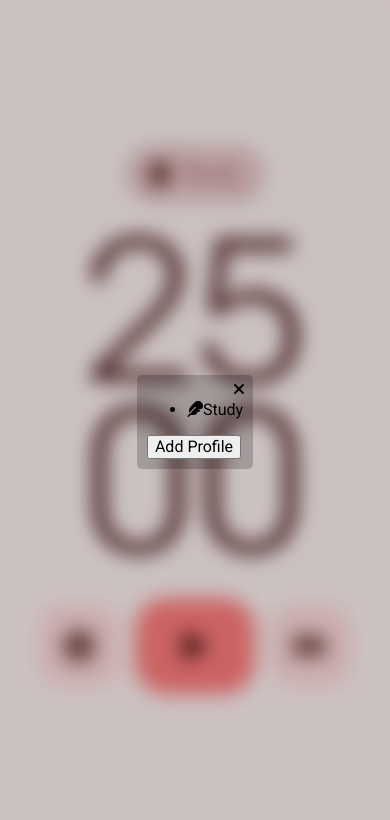
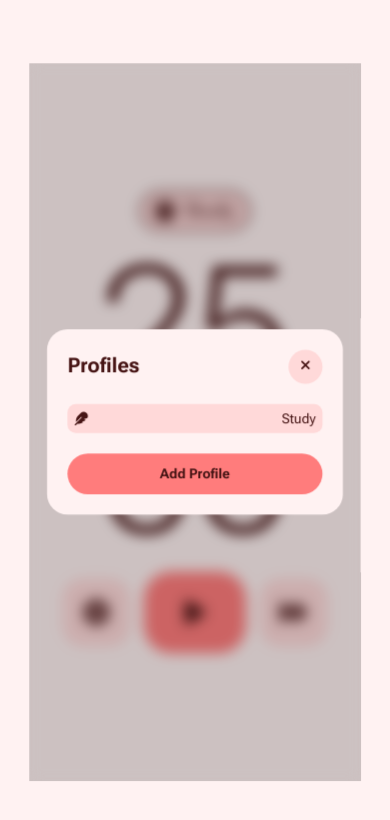
Before and after one commit to wenanoshe/pomo-san, a React (Vite) app: page / in a window 390 px wide. Both pictures are taken after a click on the button "Study". Shown: the top 820 px of the page. Built offline with nearby package versions, Linux system fonts and the light colour scheme.

Commit message:
Styling Modals; ProfileSwitcher and AddProfile

```diff
--- a/package.json
+++ b/package.json
@@ -6,7 +6,7 @@
   "scripts": {
     "dev": "vite --port 3000 --host",
     "build": "vite build",
-    "preview": "vite preview"
+    "preview": "vite preview --host"
   },
   "dependencies": {
     "@fortawesome/free-solid-svg-icons": "^6.2.0",
--- a/src/components/AddProfile.jsx
+++ b/src/components/AddProfile.jsx
@@ -1,4 +1,10 @@
 import { useState } from "react";
+
+import "../styles/components/AddProfile.scss";
+import Button from "./Button";
+
+import { FontAwesomeIcon } from "@fortawesome/react-fontawesome";
+import { faCirclePlus } from "@fortawesome/free-solid-svg-icons";
 
 const initForm = {
   name: "Another Profile",
@@ -61,10 +67,11 @@ const AddProfile = ({ addNewProfile, closeModal }) => {
   };
 
   return (
-    <form>
-      <div>
-        <label>Name your new profile</label>
+    <form className="profileForm">
+      <div className="profileForm__place">
+        <label>Profile name</label>
         <input
+          className="profileForm__input"
           type="text"
           name="name"
           value={form.name}
@@ -72,49 +79,68 @@ const AddProfile = ({ addNewProfile, closeModal }) => {
         />
       </div>
 
-      <div>
-        <label>Pomodoro duration (minutes)</label>
+      <div className="profileForm__place">
+        <label>Focus duration</label>
         <input
+          className="profileForm__input"
           type="number"
           name="pomodoro"
+          min="1"
+          max="99"
           value={form.session.pomodoro}
           onChange={handleChangeSession}
+          required
         />
       </div>
 
-      <div>
+      <div className="profileForm__place">
         <label>Break duration</label>
         <input
           type="number"
+          className="profileForm__input"
           name="break"
+          min="1"
+          max="99"
           value={form.session.break}
           onChange={handleChangeSession}
+          required
         />
       </div>
 
-      <div>
-        <label> Long Break duration</label>
+      <div className="profileForm__place">
+        <label>Long Break duration</label>
         <input
           type="number"
+          className="profileForm__input"
           name="longBreak"
+          min="1"
+          max="99"
           value={form.session.longBreak}
           onChange={handleChangeSession}
+          required
         />
       </div>
 
-      <div>
+      <div className="profileForm__place">
         <label>Sesions before long break</label>
         <input
           type="number"
+          className="profileForm__input"
           name="sessionsBeforeLongBreak"
           value={form.sessionsBeforeLongBreak}
           onChange={handleChange}
+          required
         />
       </div>
 
-      <button type="submit" onClick={handleSubmit}>
-        Add
-      </button>
+      <Button
+        type="submit"
+        onClick={handleSubmit}
+        className="profileForm__submit"
+      >
+        <span>Add</span>
+        <FontAwesomeIcon icon={faCirclePlus} />
+      </Button>
     </form>
   );
 };
--- a/src/components/Modal.jsx
+++ b/src/components/Modal.jsx
@@ -1,22 +1,15 @@
-import ReactDOM from "react-dom";
+// import ReactDOM from "react-dom";
 import "../styles/components/Modal.scss";
 
-import { FontAwesomeIcon } from "@fortawesome/react-fontawesome";
-import { faXmark } from "@fortawesome/free-solid-svg-icons";
-
-export default function Modals({ isOpen, closeModal, children }) {
-  return ReactDOM.createPortal(
+export default function Modals({ isOpen, closeModal, children, className}) {
+  return (
     <article
       className={`modal ${isOpen && "modal--open"}`}
       onClick={closeModal}
     >
-      <div className="modal__container" onClick={(e) => e.stopPropagation()}>
-        <button onClick={closeModal} className="modal__close">
-          <FontAwesomeIcon icon={faXmark} />
-        </button>
+      <div className={`${className} modal__container`} onClick={(e) => e.stopPropagation()}>
         {children}
       </div>
-    </article>,
-    document.getElementById("modals")
+    </article>
   );
 }
--- a/src/components/Pomodoro.jsx
+++ b/src/components/Pomodoro.jsx
@@ -4,8 +4,8 @@ import "../styles/components/Pomodoro.scss";
 import Timer from "./Timer";
 import ProfileSwitcher from "./ProfileSwitcher";
 
-import { FontAwesomeIcon as FAI } from "@fortawesome/react-fontawesome";
-import { faBrain, faMugHot } from "@fortawesome/free-solid-svg-icons";
+// import { FontAwesomeIcon as FAI } from "@fortawesome/react-fontawesome";
+// import { faBrain, faMugHot } from "@fortawesome/free-solid-svg-icons";
 
 // HOOKS
 import { useState, useEffect } from "react";
@@ -166,7 +166,6 @@ function Pomodoro() {
         currentProfile={currentProfile}
         handleChangeProfile={handleChangeProfile}
         addNewProfile={addNewProfile}
-        currentSession={currentSession}
       />
       <Timer
         secs={currentProfile.session[currentSession] * 60}
--- a/src/components/ProfileSwitcher.jsx
+++ b/src/components/ProfileSwitcher.jsx
@@ -1,7 +1,7 @@
 import { useModal } from "../hooks/useModal";
 
 import { FontAwesomeIcon } from "@fortawesome/react-fontawesome";
-import { faClock, faFeather } from "@fortawesome/free-solid-svg-icons";
+import { faClock, faFeather, faXmark } from "@fortawesome/free-solid-svg-icons";
 
 import AddProfile from "./AddProfile";
 import Modal from "./Modal";
@@ -14,36 +14,55 @@ const ProfileSwitcher = ({
   currentProfile,
   handleChangeProfile,
   addNewProfile,
-  currentSession,
 }) => {
   const [isOpenModal, openModal, closeModal] = useModal();
   const [isOpenAddProfile, openAddProfileModal, closeAddProfileModal] =
     useModal();
 
-  const handleClick = () => {
+  const handleClick = (e) => {
     closeModal();
-    handleChangeProfile();
+    handleChangeProfile(e);
   };
 
   return (
     <div className="ps">
-      <Modal isOpen={isOpenModal} closeModal={closeModal}>
-        <ul>
+      <Modal isOpen={isOpenModal} className="ps__modal-profiles">
+        <div className="ps__header">
+          <h3 className="ps__title">Profiles</h3>
+          <Button onClick={closeModal} className="btn--md sec ps__modal-close">
+            <FontAwesomeIcon icon={faXmark} />
+          </Button>
+        </div>
+        <ul className="ps__profiles">
           {profiles.map((el) => (
             <li
               key={el.id}
               data-value={JSON.stringify(el)}
-              onClick={handleClick}
+              onClick={(e) => handleClick(e)}
+              className={`ps__li ${
+                currentProfile.id === el.id ? "ps__li--active" : ""
+              }`}
             >
               <FontAwesomeIcon icon={faFeather} />
-              <span>{el.name}</span>
+              <span className="ps__profile-name">{el.name}</span>
             </li>
           ))}
         </ul>
-        <button onClick={openAddProfileModal}>Add Profile</button>
+        <Button onClick={openAddProfileModal} className="ps__addProfileBtn">
+          Add Profile
+        </Button>
       </Modal>
 
-      <Modal isOpen={isOpenAddProfile} closeModal={closeAddProfileModal}>
+      <Modal isOpen={isOpenAddProfile} className="ps__modal-profiles">
+        <div className="ps__header">
+          <h3 className="ps__title">Add New Profile</h3>
+          <Button
+            onClick={closeAddProfileModal}
+            className="btn--md sec ps__modal-close"
+          >
+            <FontAwesomeIcon icon={faXmark} />
+          </Button>
+        </div>
         <AddProfile
           addNewProfile={addNewProfile}
           closeModal={closeAddProfileModal}
--- a/src/components/Timer.jsx
+++ b/src/components/Timer.jsx
@@ -64,14 +64,14 @@ const Timer = ({ secs, skipSession, currentSession }) => {
 
         {isTimerRunning ? (
           <Button
-            className={`btn--${currentSession}`}
+            className={`btn--${currentSession} timer__btn`}
             onClick={() => handleRunning("pause")}
           >
             <FAI className="btn__icon" icon={faPause} />
           </Button>
         ) : (
           <Button
-            className={`btn--${currentSession}`}
+            className={`btn--${currentSession} timer__btn`}
             onClick={() => handleRunning("play")}
           >
             <FAI className="btn__icon" icon={faPlay} />
--- a/src/styles/_vars.scss
+++ b/src/styles/_vars.scss
@@ -1,4 +1,6 @@
 /*Colors*/
+
+$black-alpha-100: #00000026;
 
 $red-950: #0d0404;
 $red-900: #471515;
--- /dev/null
+++ b/src/styles/components/AddProfile.scss
@@ -0,0 +1,41 @@
+@use "../vars" as *;
+
+.profileForm {
+  @include flex(center, stretch, column, 1.5rem);
+
+  &__place {
+    @include flex(space-between, center);
+  }
+
+  &__input {
+    border-radius: 0.8rem;
+    border: 2px solid $black-alpha-100;
+    padding: 1.2rem;
+    transition: border-color $speed;
+
+    &[type="text"] {
+      max-width: 50%;
+    }
+
+    &[type="number"] {
+      width: 5rem;
+    }
+  }
+
+  &__submit {
+    padding: 1.5rem;
+    font-weight: 700;
+    display: flex;
+    justify-content: center;
+    gap: 1rem;
+  }
+}
+
+.pomodoro .profileForm__input {
+  color: $red-900;
+
+  &:focus {
+    outline: none;
+    border-color: $red-900;
+  }
+}
--- a/src/styles/components/Modal.scss
+++ b/src/styles/components/Modal.scss
@@ -10,36 +10,17 @@
   justify-content: center;
   align-items: center;
   background-color: rgba(0, 0, 0, 0.2);
-  backdrop-filter: blur(10px);
-  -webkit-backdrop-filter: blur(10px);
+  backdrop-filter: blur(8px);
+  -webkit-backdrop-filter: blur(8px);
+  font-family: $RobotoFlex;
+  z-index: 10;
 
   &__container {
     position: relative;
-    border-radius: 5px;
+    border-radius: 2.4rem;
     max-width: 400px;
     background-color: inherit;
-    padding: 1rem;
-  }
-
-  &__close {
-    width: 2rem;
-    height: 2rem;
-    border: none;
-    border-radius: 50%;
-    background-color: transparent;
-    position: absolute;
-    top: 0.4rem;
-    right: 0.4rem;
-    transition: background-color 0.2s, color 0.2s;
-    display: flex;
-    align-items: center;
-    justify-content: center;
-    cursor: pointer;
-
-    &:hover {
-      background-color: inherit;
-      color: #242424;
-    }
+    padding: 2.4rem;
   }
 }
 
@@ -47,6 +28,18 @@
   display: flex;
 }
 
+.pomodoro .modal__container {
+  background-color: $red-50;
+}
+
+.break .modal__container {
+  background-color: $green-50;
+}
+
+.longBreak .modal__container {
+  background-color: $blue-50;
+}
+
 @media screen and (max-width: 550px) {
   .modal__container {
     max-width: 90%;
--- a/src/styles/components/ProfileSwitcher.scss
+++ b/src/styles/components/ProfileSwitcher.scss
@@ -11,22 +11,84 @@
     @include flex(center, center, row, 1rem);
     cursor: pointer;
   }
+
+  &__stm {
+    text-transform: capitalize;
+  }
+
+  &__modal-profiles {
+    @include flex(stretch, stretch, column, 2.4rem);
+  }
+
+  &__header {
+    min-width: 30rem;
+    // margin-bottom: 2.4rem;
+    @include flex(space-between, center);
+  }
+
+  &__title {
+    margin: 0;
+    font-weight: 700;
+    font-size: 2.4rem;
+  }
+
+  &__modal-close {
+    padding: 1rem;
+    width: 4rem;
+    height: 4rem;
+  }
+
+  /*Profiles*/
+  &__profiles {
+    list-style-type: none;
+    margin: 0;
+    padding: 0;
+  }
+
+  &__li {
+    padding: 0.8rem;
+    border-radius: 1rem;
+    @include flex(space-between, center);
+    cursor: pointer;
+    transition: background-color $speed;
+
+    &:hover {
+      background-color: $black-alpha-100;
+    }
+  }
+  &__profile-name {
+    text-transform: capitalize;
+  }
+
+  .pomodoro &__li--active {
+    background-color: $red-alpha-100;
+  }
+
+  .break &__li--active {
+    background-color: $green-alpha-100;
+  }
+
+  .longBreak &__li--active {
+    background-color: $blue-alpha-100;
+  }
+
+  &__addProfileBtn {
+    padding: 1.5rem;
+    font-weight: 700;
+  }
 }
 
 .pomodoro .ps__openBtn {
   border-color: $red-900;
   background-color: $red-alpha-100;
-  color: $red-900;
 }
 
 .break .ps__openBtn {
   border-color: $green-900;
   background-color: $green-alpha-100;
-  color: $green-900;
 }
 
 .longBreak .ps__openBtn {
   border-color: $blue-900;
   background-color: $blue-alpha-100;
-  color: $blue-900;
 }
--- a/src/styles/components/Timer.scss
+++ b/src/styles/components/Timer.scss
@@ -11,20 +11,12 @@
     line-height: 0.85;
   }
 
-  .pomodoro &__clock {
-    color: $red-900;
-  }
-
-  .break &__clock {
-    color: $green-900;
-  }
-
-  .longBreak &__clock {
-    color: $blue-900;
-  }
-
   // Actions
   &__actions {
     @include flex(center, center, row, 1.6rem);
   }
+
+  &__btn {
+    min-width: 12rem;
+  }
 }
--- a/src/styles/global.scss
+++ b/src/styles/global.scss
@@ -11,6 +11,24 @@ body {
   font-family: $Roboto;
 }
 
+.pomodoro {
+  color: $red-900;
+}
+
+.break {
+  color: $green-900;
+}
+
+.longBreak {
+  color: $blue-900;
+}
+
 #root {
   height: 100%;
 }
+
+@media screen and (max-width: 412px) {
+  body {
+    transform: scale(0.85);
+  }
+}
```
